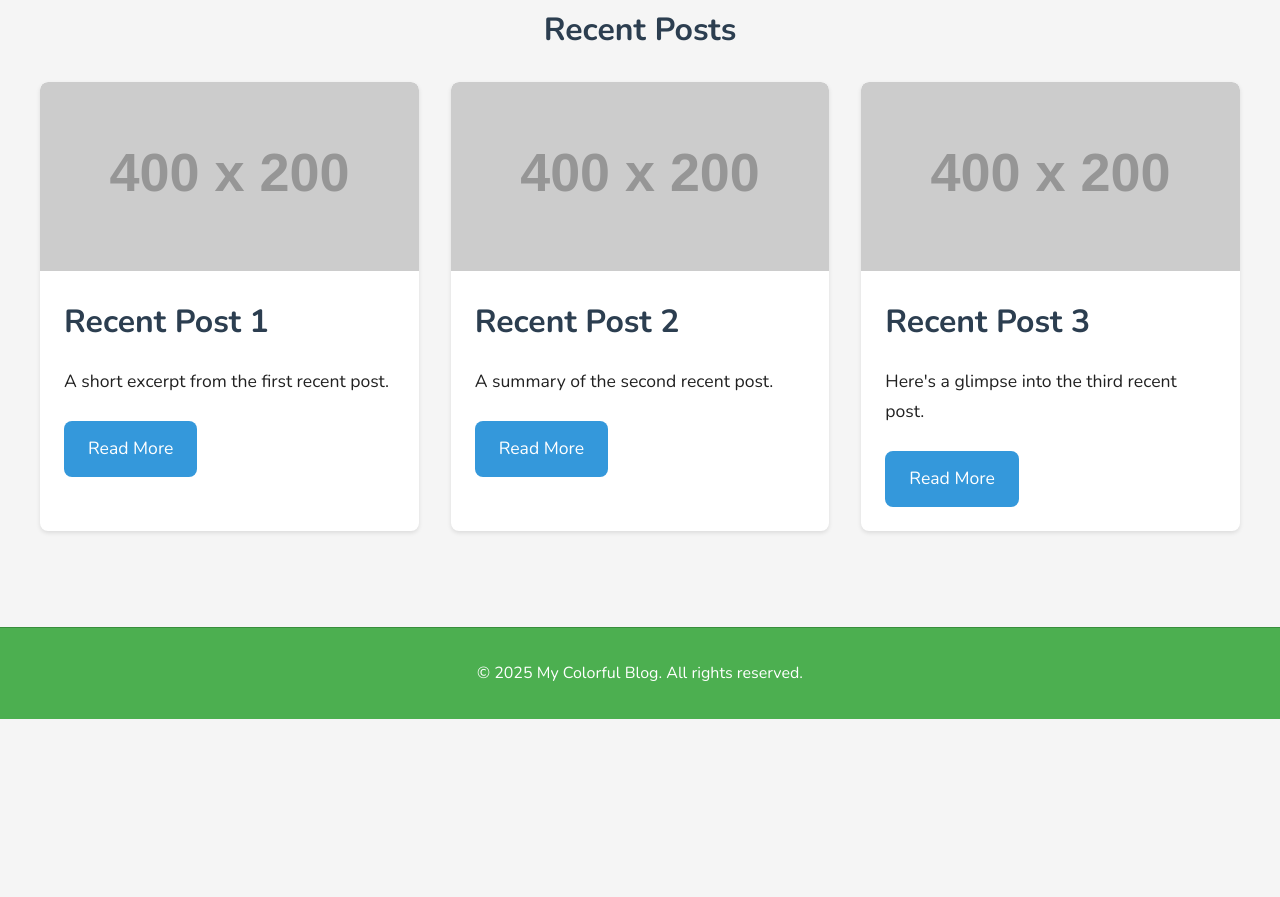
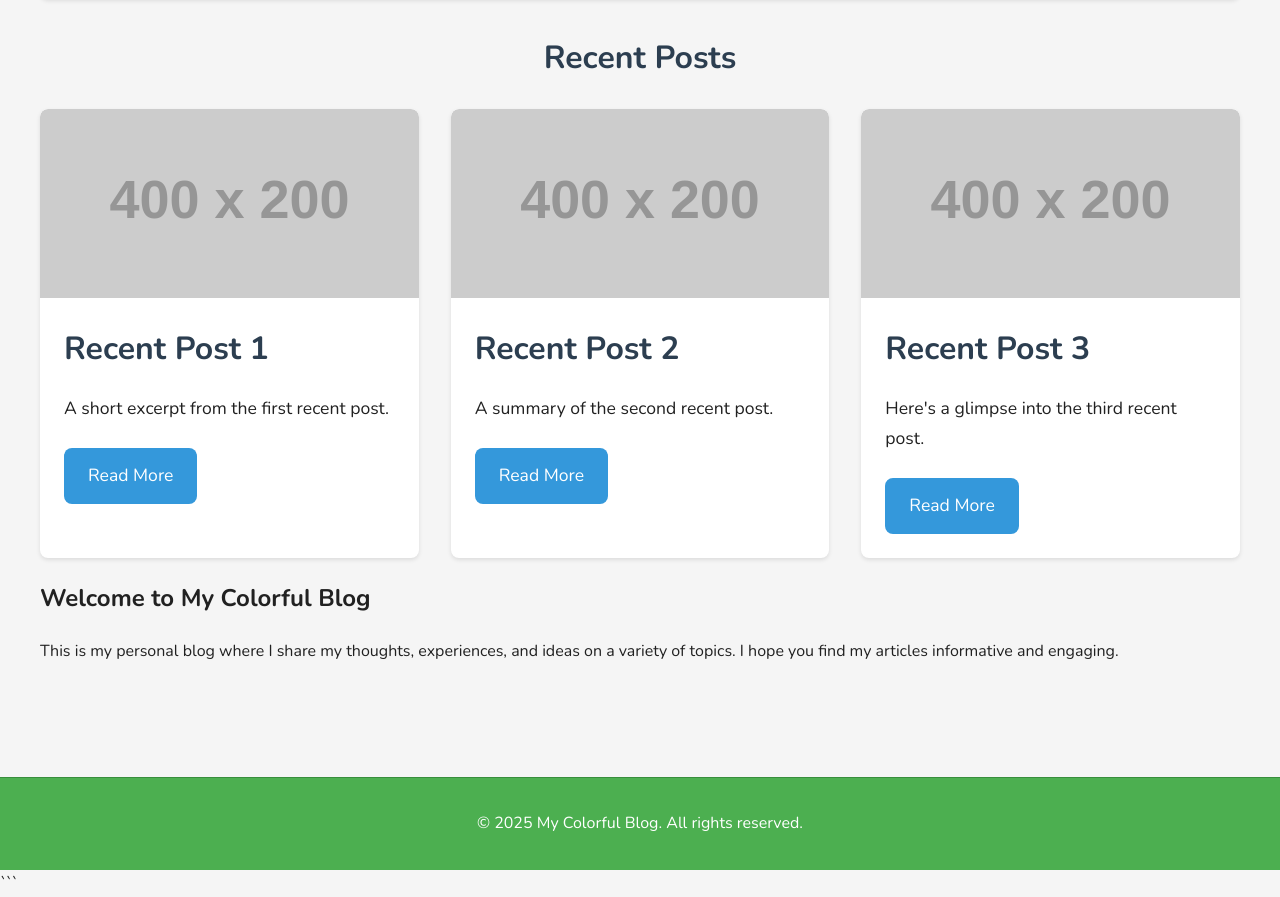
Before and after one commit to CelsusK/blogwebsite, a plain HTML site: page index.html in a window 1280 px wide. Shown: the part 1071-1968 px from the top of the page. Before the commit the page ends 1790 px from the top, so only its background shows below. Drawn offline with nearby package versions, Linux system fonts and the light colour scheme; placeholder pictures from the web are drawn by us.

Commit message:
Update index.html

````diff
--- a/index.html
+++ b/index.html
@@ -1,3 +1,6 @@
+**1. HTML (`index.html`)**
+
+```html
 <!DOCTYPE html>
 <html lang="en">
 <head>
@@ -32,7 +35,7 @@
                     <a href="contact.html" class="nav-link">Contact</a>
                 </li>
             </ul>
-             <button id="theme-toggle" class="theme-toggle">
+            <button id="theme-toggle" class="theme-toggle">
                 <span class="sun-icon">☀️</span>
                 <span class="moon-icon">🌙</span>
             </button>
@@ -81,6 +84,14 @@
                     </article>
                 </div>
             </section>
+             <section id="home-content"  class="main-content">
+                <h2>Welcome to My Colorful Blog</h2>
+                <p>
+                    This is my personal blog where I share my thoughts, experiences, and
+                    ideas on a variety of topics. I hope you find my articles informative
+                    and engaging.
+                </p>
+            </section>
         </div>
     </main>
 
@@ -93,3 +104,4 @@
     <script src="script.js"></script>
 </body>
 </html>
+```
````
